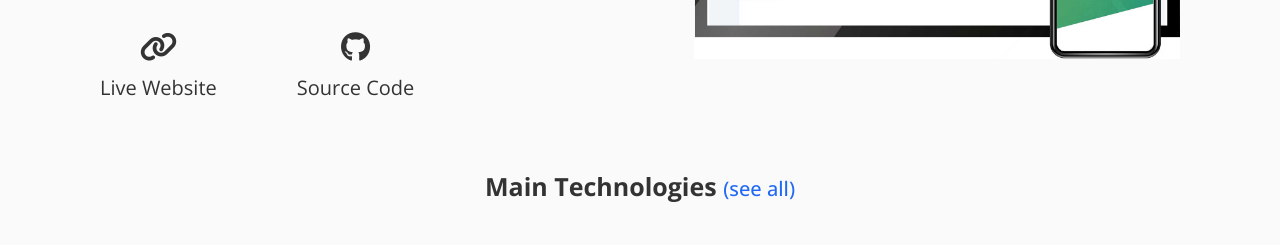
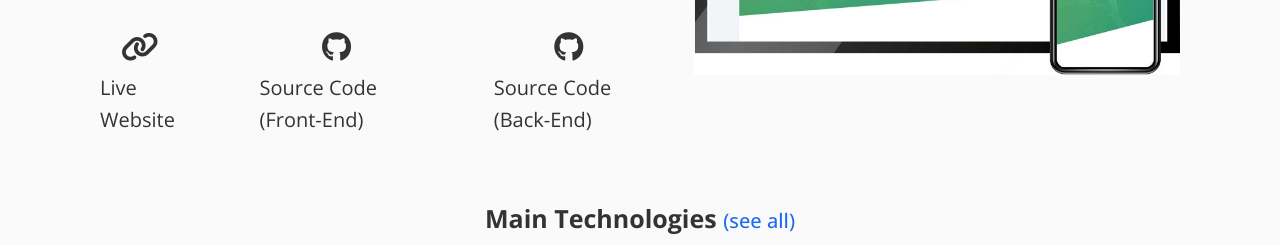
Before and after one commit to AliFarajzade/portfolio, a website built with Parcel: page src/index.html in a window 1280 px wide. Shown: the part 2101-2346 px from the top of the page. Built offline with nearby package versions, Linux system fonts and the light colour scheme.

Commit message:
Add links and change content.

```diff
--- a/src/index.html
+++ b/src/index.html
@@ -597,7 +597,15 @@
                                 class="projects__link"
                             >
                                 <i class="fa-brands fa-github"></i>
-                                <span>Source Code</span>
+                                <span>Source Code (Front-End)</span>
+                            </a>
+                            <a
+                                href="https://github.com/AliFarajzade/passager-backend"
+                                target="_blank"
+                                class="projects__link"
+                            >
+                                <i class="fa-brands fa-github"></i>
+                                <span>Source Code (Back-End)</span>
                             </a>
                         </div>
                     </div>
@@ -610,7 +618,12 @@
                     <div class="projects__techs">
                         <h2>
                             Main Technologies
-                            <span class="tech__link">(see all)</span>
+                            <a
+                                href="https://github.com/AliFarajzade/passager-frontend"
+                                target="_blank"
+                                class="tech__link"
+                                >(see all)</a
+                            >
                         </h2>
                         <div class="projects__tech-card">
                             <img
@@ -750,7 +763,12 @@
                     <div class="projects__techs">
                         <h2>
                             Main Technologies
-                            <span class="tech__link">(see all)</span>
+                            <a
+                                href="https://github.com/AliFarajzade/foruma"
+                                target="_blank"
+                                class="tech__link"
+                                >(see all)</a
+                            >
                         </h2>
                         <div class="projects__tech-card">
                             <img
@@ -862,7 +880,12 @@
                     <div class="projects__techs">
                         <h2>
                             Main Technologies
-                            <span class="tech__link">(see all)</span>
+                            <a
+                                href="https://github.com/AliFarajzade/execer"
+                                target="_blank"
+                                class="tech__link"
+                                >(see all)</a
+                            >
                         </h2>
                         <div class="projects__tech-card">
                             <img
@@ -973,7 +996,12 @@
                     <div class="projects__techs">
                         <h2>
                             Main Technologies
-                            <span class="tech__link">(see all)</span>
+                            <a
+                                href="https://github.com/AliFarajzade/forkify"
+                                target="_blank"
+                                class="tech__link"
+                                >(see all)</a
+                            >
                         </h2>
                         <div class="projects__tech-card">
                             <img
@@ -1062,8 +1090,9 @@
             <div class="toast__content">
                 <p class="toast__text">
                     با عرض پوزش؛ <br />
-                    به دلیل این‌که پلتفرم‌های من در پلتفرم های خارجیِ تحریم شده
-                    میزبانی شدند، لطفا برای بازدید از آن‌ها از VPN استفاده کنید.
+                    به دلیل این‌که پروژه‌های من در پلتفرم‌های خارجیِ تحریم شده
+                    میزبانی شدند، لطفا برای بازدید از آن‌ها از
+                    <span>VPN</span> استفاده کنید.
                 </p>
             </div>
             <button
```
